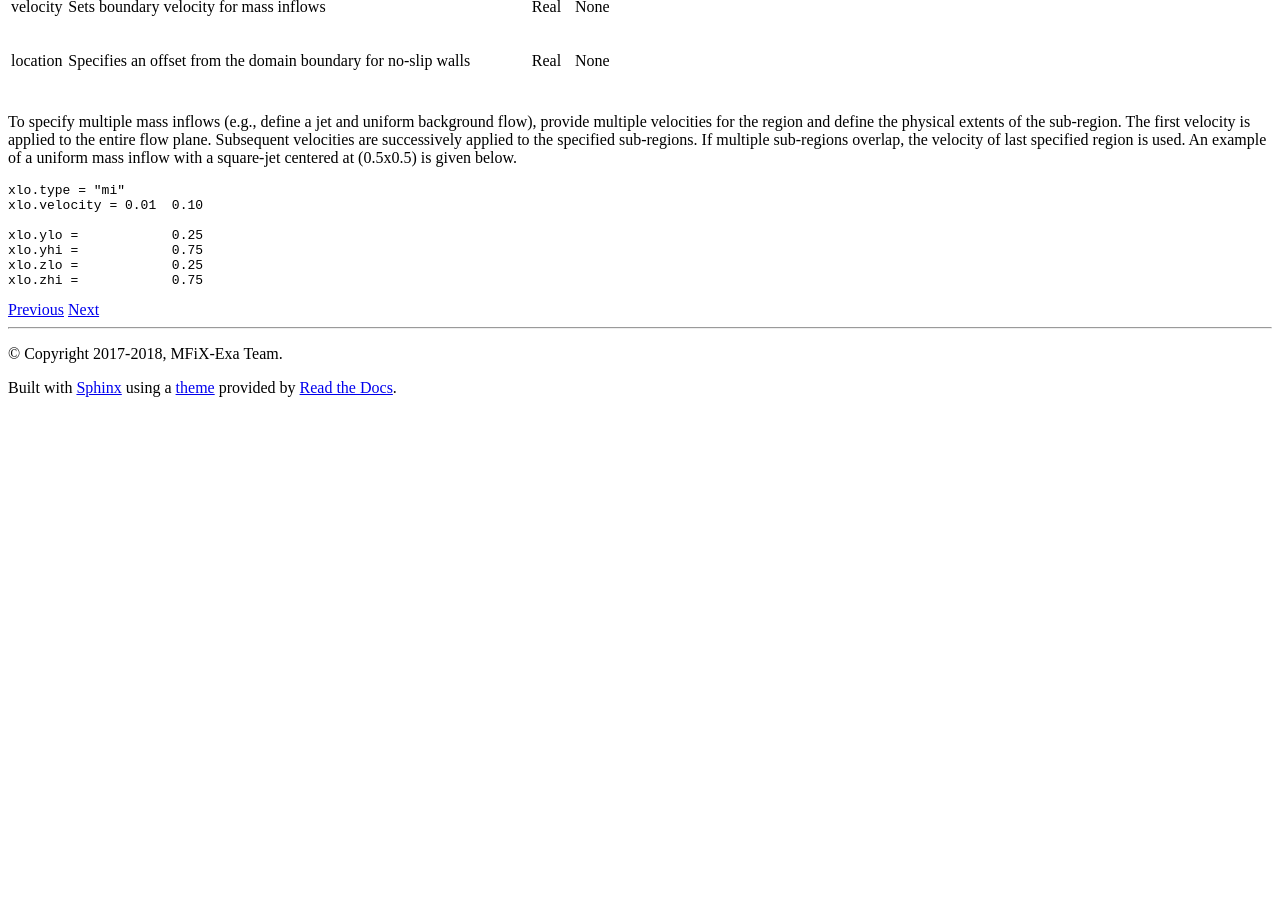
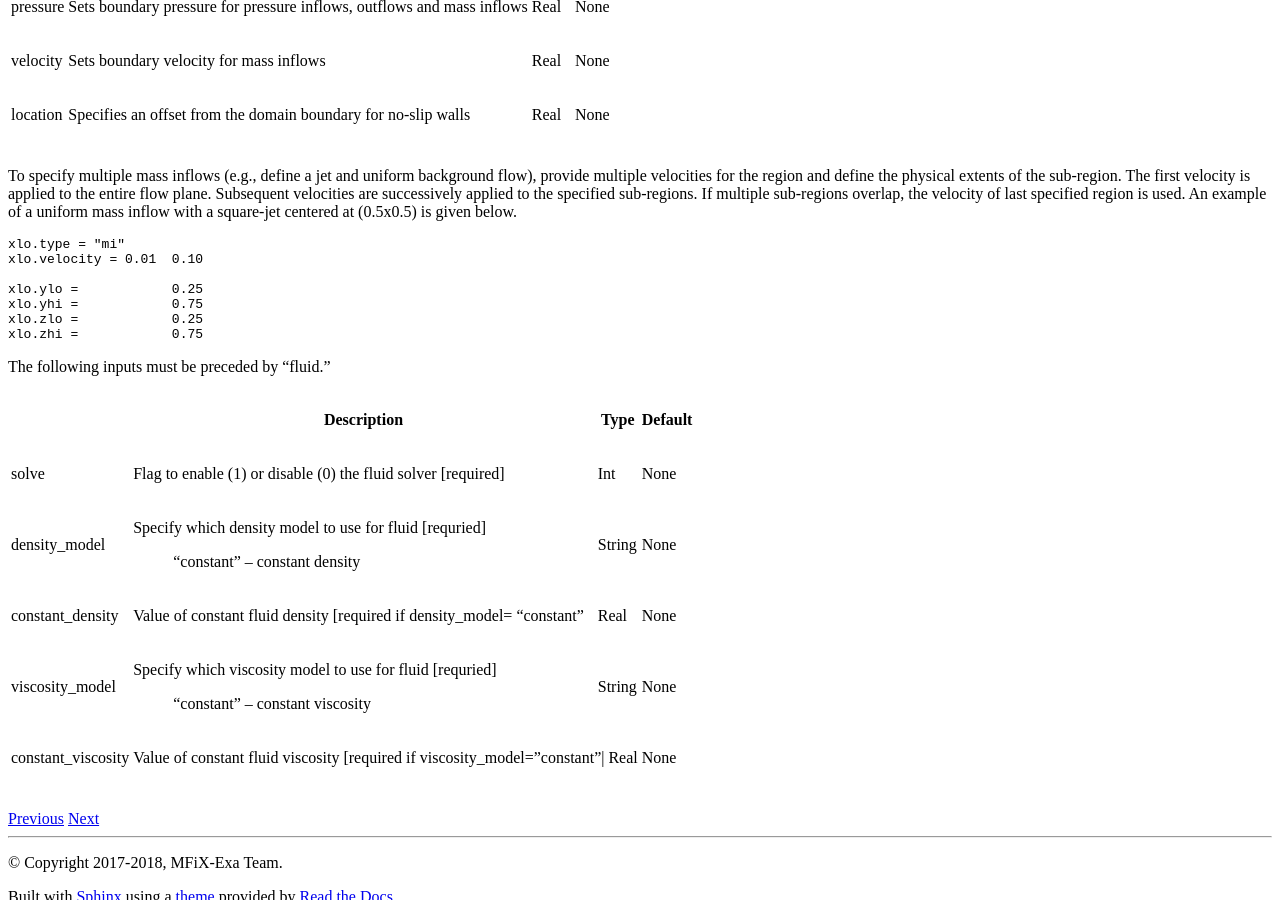
Before and after one commit to mwm126/MFIX-Exa, a Sphinx documentation site: the page built from docs/source/InputsProblemDefinition.rst, in a window 1280 px wide and 900 px high, scrolled down 1855 px. Built offline with Sphinx 7.4.7 and the Read the Docs theme 2.0.0, drawn with Linux system fonts in a browser that asks for light colours; pages that are not in the unit, such as notebooks, are missing from menus; before the commit the page ends 2260 px from its top, so only the background shows below that; some of the changed text lies outside the part shown.

Commit message:
Add density and viscosity input information

```diff
--- a/docs/source/InputsProblemDefinition.rst
+++ b/docs/source/InputsProblemDefinition.rst
@@ -36,6 +36,9 @@
 +----------------------+-------------------------------------------------------------------------+----------+-----------+
 | po_no_par_out        | Let particles exit (default) or bounce-back at pressure outflows        |   Int    | 0         |
 +----------------------+-------------------------------------------------------------------------+----------+-----------+
+| gravity              | Gravity vector (e.g., mfix.gravity = -9.81  0.0  0.0) [requried]        |  Reals   |  None     |
++----------------------+-------------------------------------------------------------------------+----------+-----------+
+
 
 Setting basic EB walls can be specified by inputs preceded by "xlo", "xhi", "ylo", "yhi", "zlo", and "zhi"
 
@@ -68,3 +71,22 @@
    xlo.yhi =            0.75
    xlo.zlo =            0.25
    xlo.zhi =            0.75
+
+
+The following inputs must be preceded by "fluid."
+
++----------------------+-------------------------------------------------------------------------+----------+-----------+
+|                      | Description                                                             |   Type   | Default   |
++======================+=========================================================================+==========+===========+
+| solve                | Flag to enable (1) or disable (0) the fluid solver [required]           |   Int    |  None     |
++----------------------+-------------------------------------------------------------------------+----------+-----------+
+| density_model        | Specify which density model to use for fluid [requried]                 | String   |  None     |
+|                      |   "constant" -- constant density                                        |          |           |
++----------------------+-------------------------------------------------------------------------+----------+-----------+
+| constant_density     | Value of constant fluid density [required if density_model= "constant"  |  Real    |  None     |
++----------------------+-------------------------------------------------------------------------+----------+-----------+
+| viscosity_model      | Specify which viscosity model to use for fluid [requried]               | String   |  None     |
+|                      |   "constant" -- constant viscosity                                      |          |           |
++----------------------+-------------------------------------------------------------------------+----------+-----------+
+| constant_viscosity   | Value of constant fluid viscosity [required if viscosity_model="constant"|  Real   |  None     |
++----------------------+-------------------------------------------------------------------------+----------+-----------+
```
